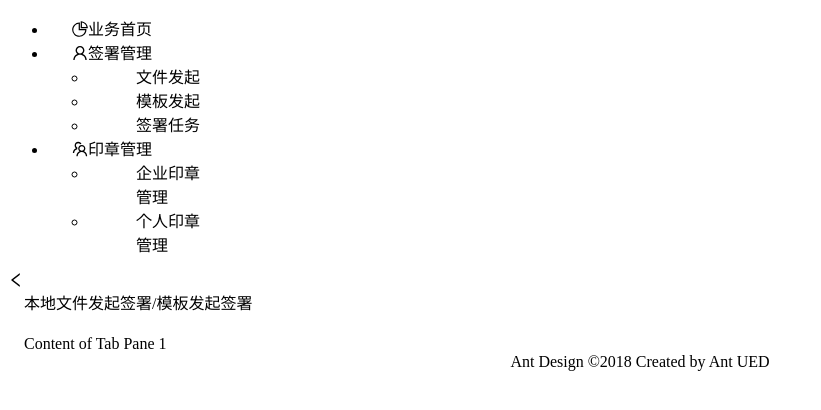
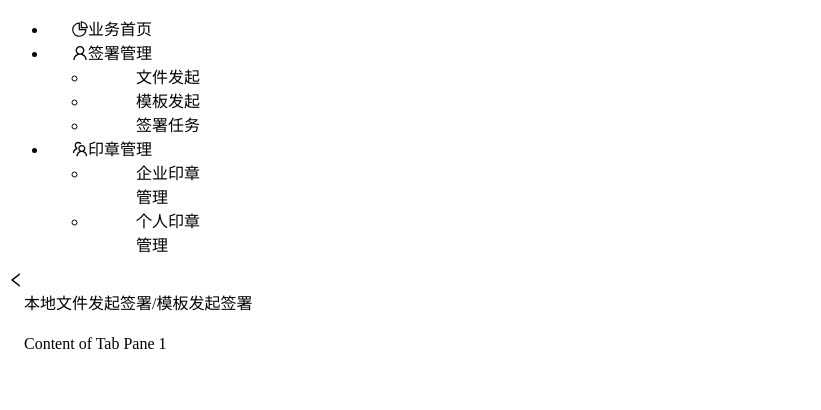
Before and after one commit to lishijie123/signature-front, a Vue app: page /signature/papers in a window 1280 px wide. Shown: the top 410 px of the page, without its empty margins (0-821 px from the left). Built offline with nearby package versions, Linux system fonts and the light colour scheme.

Commit message:
修改baselayout

```diff
--- a/src/pages/layouts/baseLayout.vue
+++ b/src/pages/layouts/baseLayout.vue
@@ -1,9 +1,5 @@
 <script setup>
-  import { PieChartOutlined, DesktopOutlined, UserOutlined, TeamOutlined, FileOutlined } from '@ant-design/icons-vue';
   import Menu from '@/components/menu/Menu.vue'
-
-
-
 </script>
 
 <template>
@@ -14,14 +10,6 @@
       <a-layout-content style="margin: 0 16px">
         <router-view></router-view>
       </a-layout-content>
-      <a-layout-footer style="text-align: center">
-        Ant Design ©2018 Created by Ant UED
-      </a-layout-footer>
     </a-layout>
   </a-layout>
 </template>
-
-
-  <style>
-
-  </style>
```
